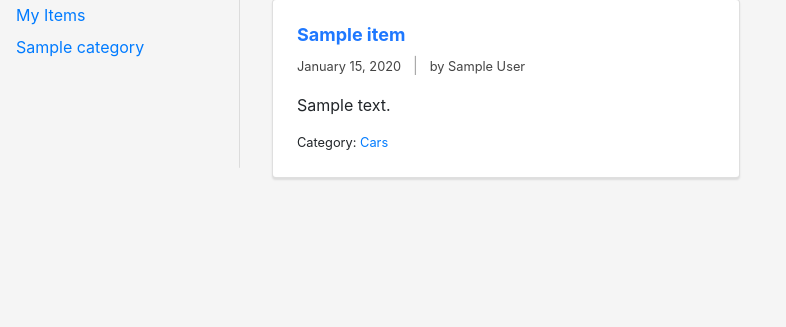
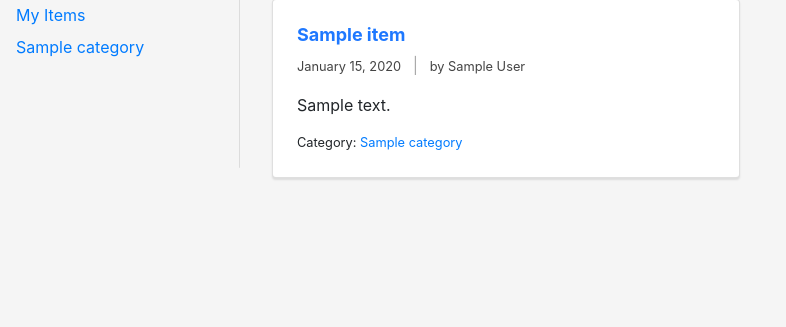
Before and after one commit to davidaik/item-catalog, a Flask app: page / in a window 1280 px wide. Shown: the part 126-453 px from the top of the page, without its empty margins (0-786 px from the left). Run offline with Flask 2, Linux system fonts and the light colour scheme; tables that the repository leaves empty hold one stand-in row (values such as "Sample post"); some libraries are stand-ins or nearby versions.

Commit message:
fix: Show proper category name on items

```diff
--- a/server.py
+++ b/server.py
@@ -27,6 +27,10 @@ CLIENT_ID = '692318378170-ufp0veeknbkbbu24er6h2g3n11c4govm.apps.googleuserconten
 def get_index(category_id=0):
     categories = db_utils.get_categories()
     items = db_utils.get_items(category_id)
+    page_title = 'Latest Items'
+    if category_id != 0:
+        category = db_utils.get_category(category_id)
+        page_title = category.name
     for item in items:
         item.nice_date = '{month} {day}, {year}'.format(
             month=calendar.month_name[item.created_at.month], day=item.created_at.day, year=item.created_at.year)
@@ -38,6 +42,7 @@ def get_index(category_id=0):
         'index.html',
         categories=categories,
         items=items,
+        page_title=page_title,
         CLIENT_ID=CLIENT_ID,
         signed_in=signed_in,
         is_user_admin=is_user_admin,
--- a/templates/index.html
+++ b/templates/index.html
@@ -1,6 +1,6 @@
 {% extends "base-with-sidebar.html" %}
 {% block content %}
-<h2>Latest Items</h2>
+<h2>{{ page_title }}</h2>
 <div class="item-grid">
     {% for item in items %}
     <div class="catalog-item card cardlayout">
@@ -11,7 +11,7 @@
             by {% if item.user %}{{item.user.name}}{% else %}Unknown user{% endif %}</p>
         <p class="desc">{{ item.short_desc }}</p>
         <div class="item-category-row">
-            <p>Category: <a href="{{ url_for('category_page', category_id=item.category_id) }}">Cars</a></p>
+            <p>Category: <a href="{{ url_for('category_page', category_id=item.category_id) }}">{{ item.category.name }}</a></p>
         </div>
     </div>
     {% endfor %}
--- a/templates/item.html
+++ b/templates/item.html
@@ -8,7 +8,7 @@
         by {% if item.user %}{{item.user.name}}{% else %}Unknown user{% endif %}</p>
     <p class="desc">{{ item.desc }}</p>
     <div class="item-category-row">
-        <p>Category: <a href="{{ url_for('category_page', category_id=item.category_id) }}">Cars</a></p>
+        <p>Category: <a href="{{ url_for('category_page', category_id=item.category_id) }}">{{ item.category.name }}</a></p>
     </div>
     {% if is_user_admin or (signed_in and is_item_owner) %}
     <div class="flex-container buttons-row">
```
